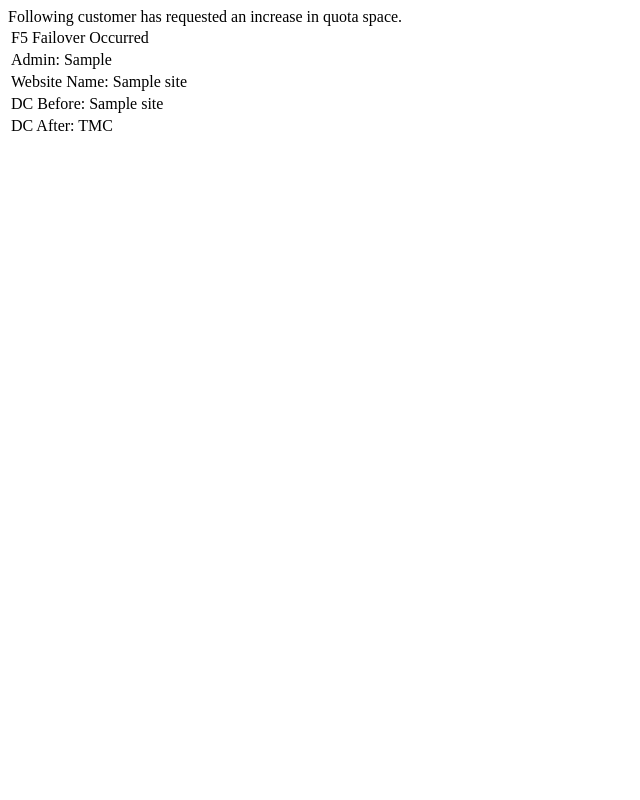
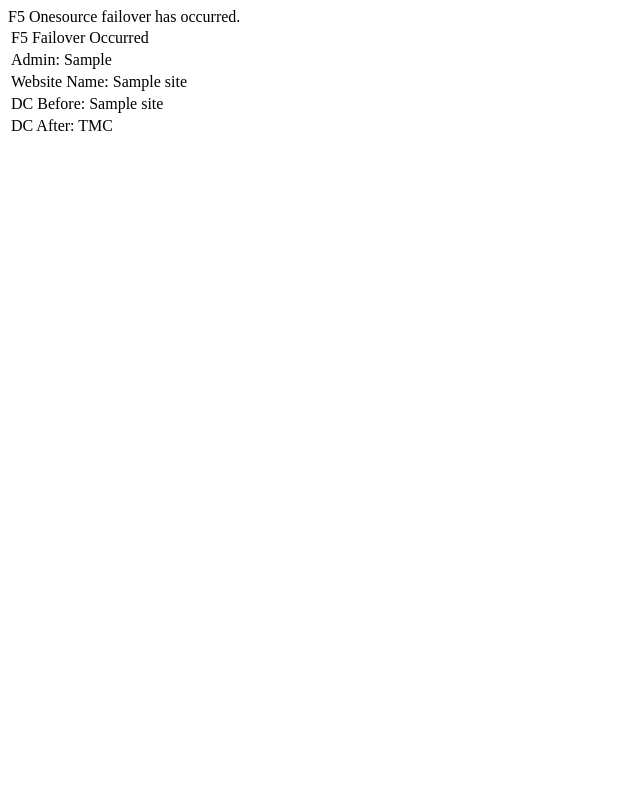
Before and after one commit to JaySpell/onesource, a Flask app: template app/templates/f5_failover_email.html in a window 1280 px wide. Shown: the whole page, without its empty margins (0-640 px from the left). Run offline with Flask 2, Linux system fonts and the light colour scheme; the template is opened without the code that fills it: most values are stand-ins (such as "Sample title", 1, 10 or a date in 2020).

Commit message:
Added proxy fix / failover email config..

```diff
--- a/app/__init__.py
+++ b/app/__init__.py
@@ -3,9 +3,11 @@
 from config import basedir
 from flask_login import LoginManager
 from flask_mail import Mail
+from werkzeug.contrib.fixers import ProxyFix
 
 app = Flask(__name__)
 app.config.from_object('config')
+app.wsgi_app = ProxyFix(app.wsgi_app)
 
 mail = Mail(app)
 
--- a/app/templates/f5_failover_email.html
+++ b/app/templates/f5_failover_email.html
@@ -1,6 +1,6 @@
 <html>
 <body>
-Following customer has requested an increase in quota space.
+F5 Onesource failover has occurred.
 <table>
   <tr>
     <td>
```
